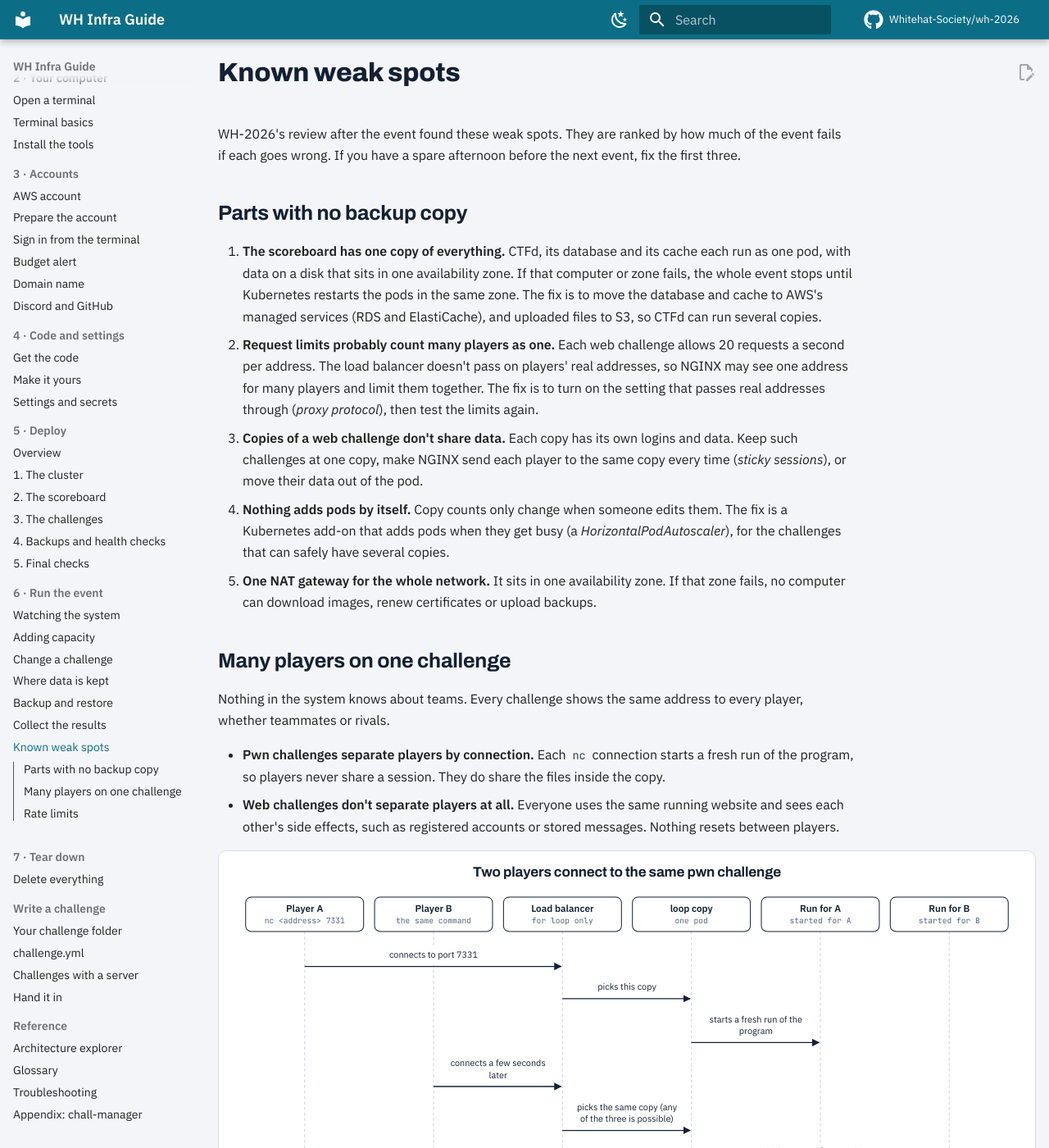
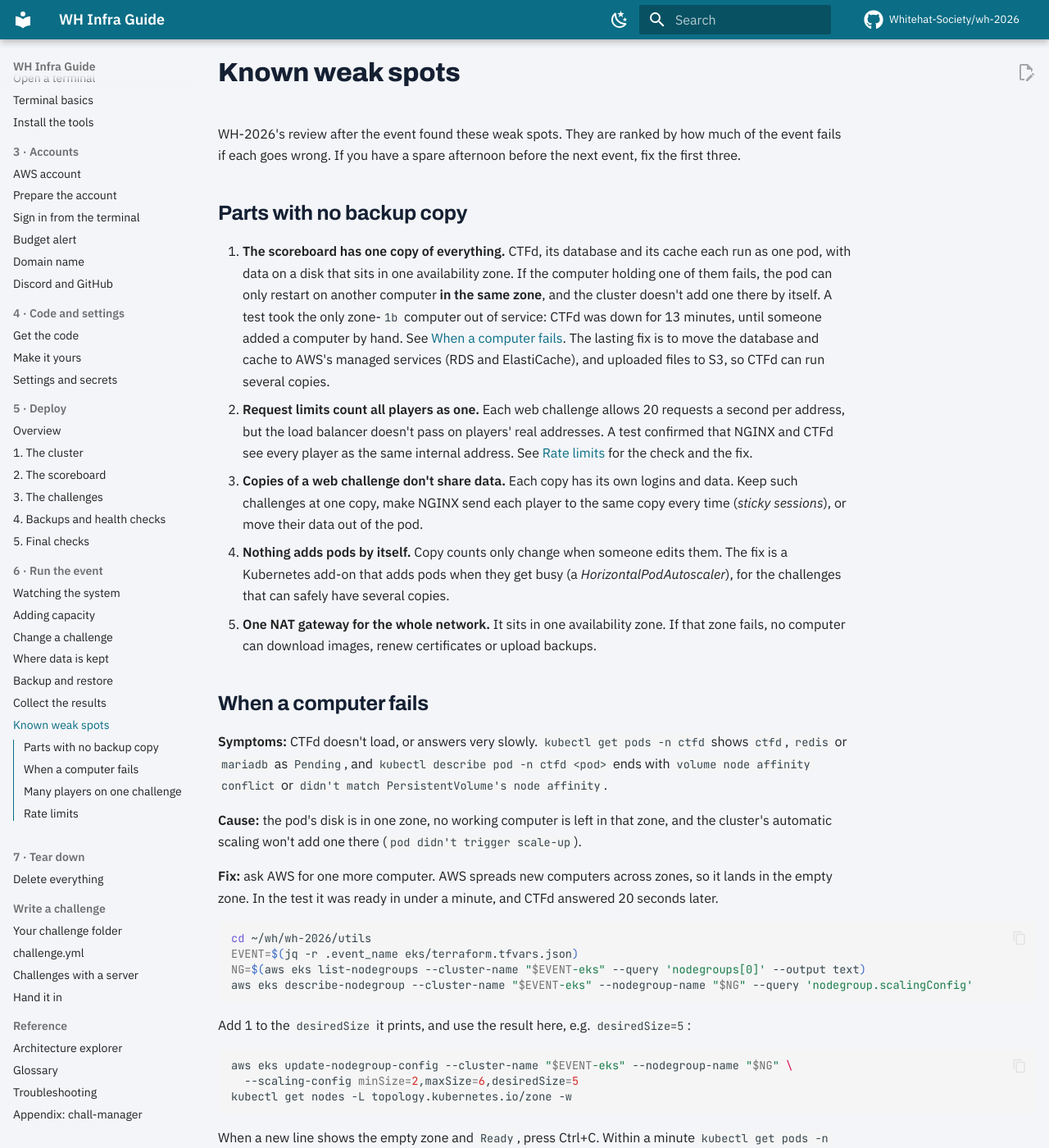
Before and after one commit to Whitehat-Society/wh-infra-guide, an MkDocs documentation site: the page built from docs/operate/risks.md, in a window 1280 px wide and 1400 px high. Shown: the whole window at 82% size. Built offline with MkDocs 1.6.1 and Material for MkDocs 9.7.7, drawn with Linux system fonts in a browser that asks for light colours; comment, search, counter and statistics services are not loaded; some of the changed text lies outside the part shown.

Commit message:
Node-failure playbook (tested), pod-per-node limit, confirmed shared client address
Co-Authored-By: Claude Opus 5.5 <noreply@anthropic.com>
Claude-Session: https://claude.ai/code/session_01PxvAoFp9w71bJ9YHe5zwaE

````diff
--- a/docs/operate/risks.md
+++ b/docs/operate/risks.md
@@ -4,11 +4,38 @@ WH-2026's review after the event found these weak spots. They are ranked by how
 
 ## Parts with no backup copy
 
-1. **The scoreboard has one copy of everything.** CTFd, its database and its cache each run as one pod, with data on a disk that sits in one availability zone. If that computer or zone fails, the whole event stops until Kubernetes restarts the pods in the same zone. The fix is to move the database and cache to AWS's managed services (RDS and ElastiCache), and uploaded files to S3, so CTFd can run several copies.
-2. **Request limits probably count many players as one.** Each web challenge allows 20 requests a second per address. The load balancer doesn't pass on players' real addresses, so NGINX may see one address for many players and limit them together. The fix is to turn on the setting that passes real addresses through (*proxy protocol*), then test the limits again.
+1. **The scoreboard has one copy of everything.** CTFd, its database and its cache each run as one pod, with data on a disk that sits in one availability zone. If the computer holding one of them fails, the pod can only restart on another computer **in the same zone**, and the cluster doesn't add one there by itself. A test took the only zone-`1b` computer out of service: CTFd was down for 13 minutes, until someone added a computer by hand. See [When a computer fails](#when-a-computer-fails). The lasting fix is to move the database and cache to AWS's managed services (RDS and ElastiCache), and uploaded files to S3, so CTFd can run several copies.
+2. **Request limits count all players as one.** Each web challenge allows 20 requests a second per address, but the load balancer doesn't pass on players' real addresses. A test confirmed that NGINX and CTFd see every player as the same internal address. See [Rate limits](#rate-limits) for the check and the fix.
 3. **Copies of a web challenge don't share data.** Each copy has its own logins and data. Keep such challenges at one copy, make NGINX send each player to the same copy every time (*sticky sessions*), or move their data out of the pod.
 4. **Nothing adds pods by itself.** Copy counts only change when someone edits them. The fix is a Kubernetes add-on that adds pods when they get busy (a *HorizontalPodAutoscaler*), for the challenges that can safely have several copies.
 5. **One NAT gateway for the whole network.** It sits in one availability zone. If that zone fails, no computer can download images, renew certificates or upload backups.
+
+## When a computer fails
+
+**Symptoms:** CTFd doesn't load, or answers very slowly. `kubectl get pods -n ctfd` shows `ctfd`, `redis` or `mariadb` as `Pending`, and `kubectl describe pod -n ctfd <pod>` ends with `volume node affinity conflict` or `didn't match PersistentVolume's node affinity`.
+
+**Cause:** the pod's disk is in one zone, no working computer is left in that zone, and the cluster's automatic scaling won't add one there (`pod didn't trigger scale-up`).
+
+**Fix:** ask AWS for one more computer. AWS spreads new computers across zones, so it lands in the empty zone. In the test it was ready in under a minute, and CTFd answered 20 seconds later.
+
+```bash
+cd ~/wh/wh-2026/utils
+EVENT=$(jq -r .event_name eks/terraform.tfvars.json)
+NG=$(aws eks list-nodegroups --cluster-name "$EVENT-eks" --query 'nodegroups[0]' --output text)
+aws eks describe-nodegroup --cluster-name "$EVENT-eks" --nodegroup-name "$NG" --query 'nodegroup.scalingConfig'
+```
+
+Add 1 to the `desiredSize` it prints, and use the result here, e.g. `desiredSize=5`:
+
+```bash
+aws eks update-nodegroup-config --cluster-name "$EVENT-eks" --nodegroup-name "$NG" \
+  --scaling-config minSize=2,maxSize=6,desiredSize=5
+kubectl get nodes -L topology.kubernetes.io/zone -w
+```
+
+When a new line shows the empty zone and `Ready`, press Ctrl+C. Within a minute `kubectl get pods -n ctfd` shows every pod `Running`.
+
+**Planned replacements are blocked.** CTFd and MariaDB have a rule that none of their pods may be stopped on purpose (a *PodDisruptionBudget* with `MAX UNAVAILABLE 0`). `kubectl drain` on their computer waits forever and stops with `global timeout reached`. That protects them from accidental restarts; to move them on purpose, at a quiet moment, delete the pod instead: `kubectl delete pod -n ctfd <pod>`.
 
 ## Many players on one challenge
 
````
Also changed, not shown: docs/operate/monitoring.md (+1 -0 lines), docs/operate/scaling.md (+2 -0 lines), docs/reference/troubleshooting.md (+1 -1 lines).
